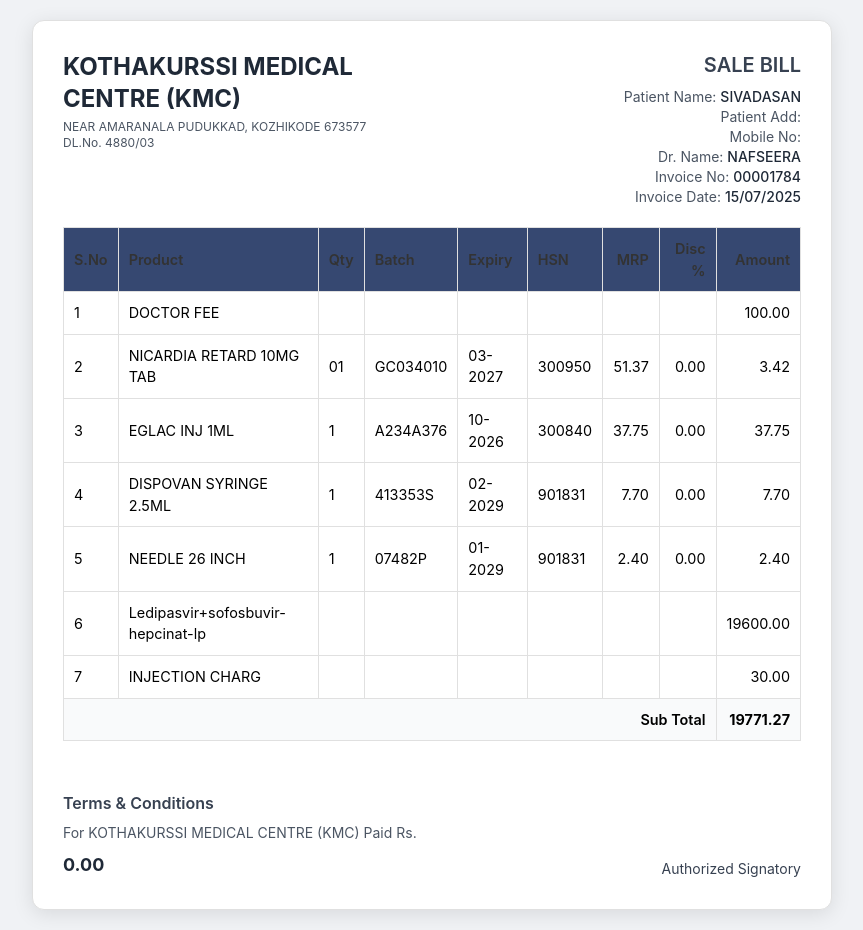
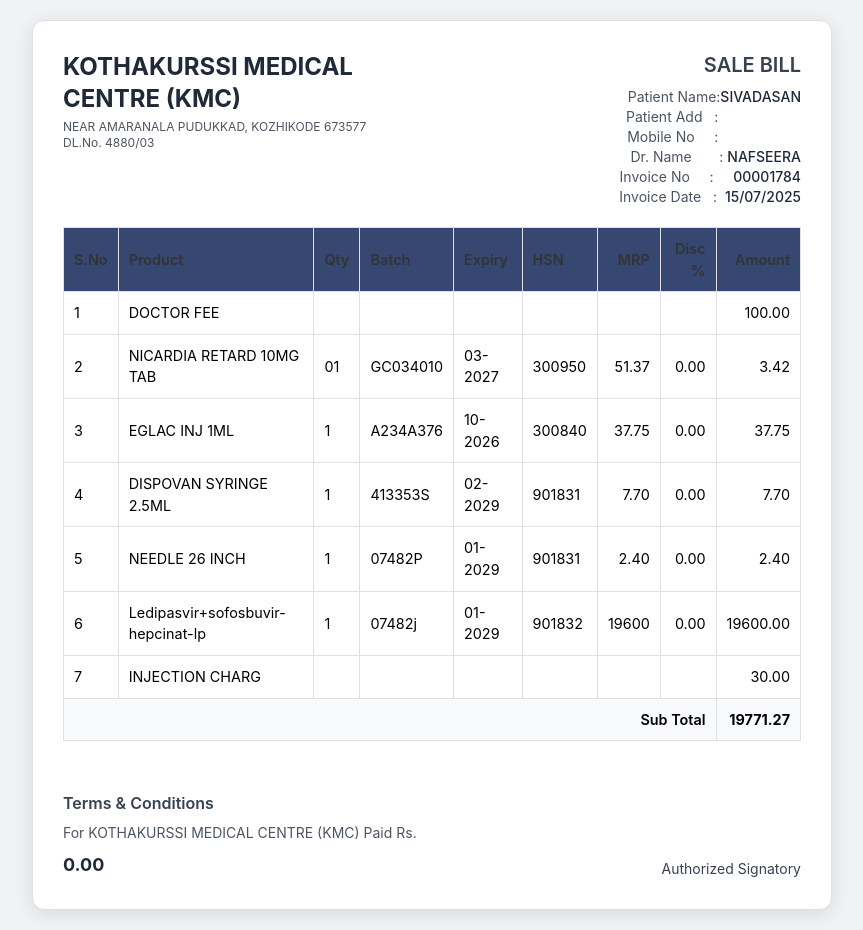
Before and after one commit to Abhishek88911/bill, a plain HTML site: page index.html in a window 1280 px wide. Shown: the whole page, without its empty margins (208-1071 px from the left). Drawn offline with nearby package versions, Linux system fonts and the light colour scheme.

Commit message:
Update index.html

```diff
--- a/index.html
+++ b/index.html
@@ -128,13 +128,22 @@
             </div>
             <div class="header-right text-right">
                 <h2 class="text-xl font-semibold text-gray-700 mb-2">SALE BILL</h2>
-                <p class="text-sm text-gray-600">Patient Name: <span class="font-medium text-gray-800">SIVADASAN</span>
+                <p class="text-sm text-gray-600">Patient Name:<span class="font-medium text-gray-800">SIVADASAN</span>
                 </p>
-                <p class="text-sm text-gray-600">Patient Add:</p>
-                <p class="text-sm text-gray-600">Mobile No:</p>
-                <p class="text-sm text-gray-600">Dr. Name: <span class="font-medium text-gray-800">NAFSEERA</span></p>
-                <p class="text-sm text-gray-600">Invoice No: <span class="font-medium text-gray-800">00001784</span></p>
-                <p class="text-sm text-gray-600">Invoice Date: <span class="font-medium text-gray-800">15/07/2025</span>
+                <p class="text-sm text-gray-600">Patient
+                    Add&nbsp;&nbsp;&nbsp;:&nbsp;&nbsp;&nbsp;&nbsp;&nbsp;&nbsp;&nbsp;&nbsp;&nbsp;&nbsp;&nbsp;&nbsp;&nbsp;&nbsp;&nbsp;&nbsp;
+                    &nbsp;&nbsp;&nbsp;&nbsp;</p>
+                <p class="text-sm text-gray-600">Mobile
+                    No
+                    &nbsp;&nbsp;&nbsp;&nbsp;:&nbsp;&nbsp;&nbsp;&nbsp;&nbsp;&nbsp;&nbsp;&nbsp;&nbsp;&nbsp;&nbsp;&nbsp;&nbsp;&nbsp;&nbsp;&nbsp;
+                    &nbsp;&nbsp;&nbsp;&nbsp;</p>
+                <p class="text-sm text-gray-600">Dr. Name&nbsp;&nbsp;&nbsp;&nbsp;&nbsp;&nbsp;&nbsp;: <span
+                        class="font-medium text-gray-800">NAFSEERA</span></p>
+                <p class="text-sm text-gray-600">Invoice No&nbsp;&nbsp;&nbsp;&nbsp;&nbsp;: &nbsp;&nbsp;&nbsp;
+                    <span class="font-medium text-gray-800">00001784</span>
+                </p>
+                <p class="text-sm text-gray-600">Invoice Date&nbsp;&nbsp;&nbsp;: &nbsp;<span
+                        class="font-medium text-gray-800">15/07/2025</span>
                 </p>
             </div>
         </div>
@@ -210,16 +219,15 @@
                     <td class="text-right">0.00</td>
                     <td class="text-right">2.40</td>
                 </tr>
-                <!-- New item added here -->
                 <tr>
                     <td>6</td>
                     <td>Ledipasvir+sofosbuvir-hepcinat-lp</td>
-                    <td></td>
-                    <td></td>
-                    <td></td>
-                    <td></td>
-                    <td class="text-right"></td>
-                    <td class="text-right"></td>
+                    <td>1</td>
+                    <td>07482j</td>
+                    <td>01-2029</td>
+                    <td>901832</td>
+                    <td class="text-right">19600</td>
+                    <td class="text-right">0.00</td>
                     <td class="text-right">19600.00</td>
                 </tr>
                 <tr>
```
